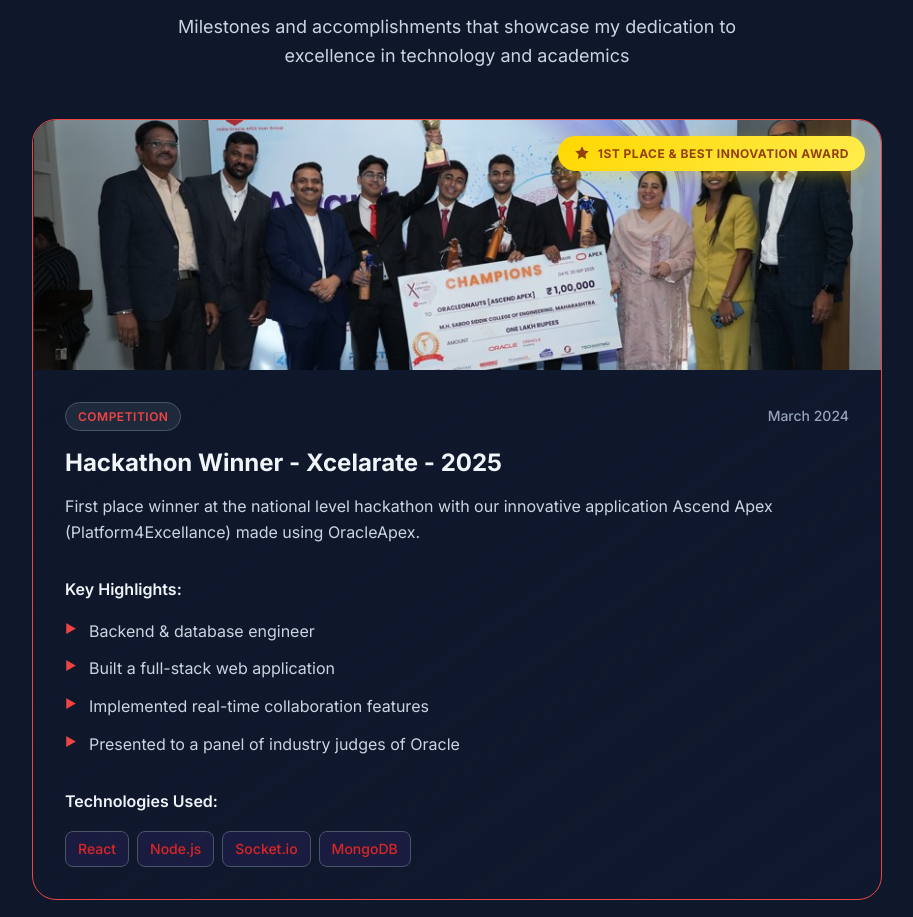
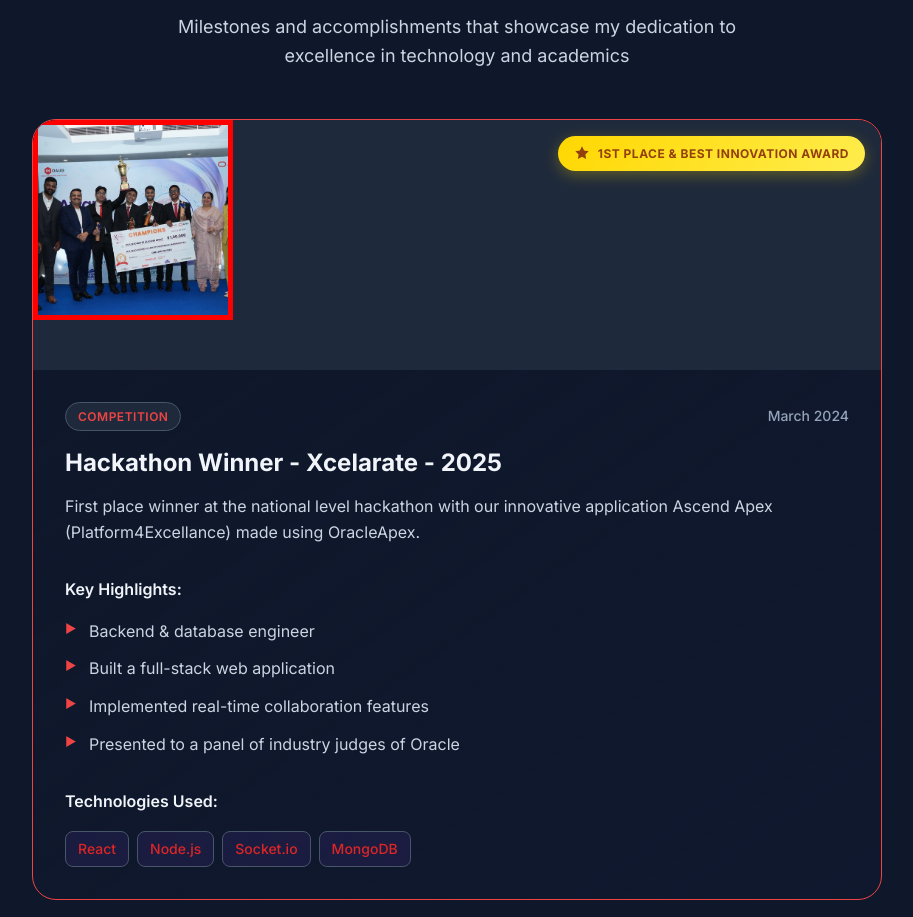
Before and after one commit to FawazMulla/Portfolio, a React (Create React App) app: page / in a window 1280 px wide. Shown: the part 2520-3437 px from the top of the page, without its empty margins (183-1096 px from the left). Built offline with nearby package versions, Linux system fonts and the light colour scheme.

Commit message:
test image for github pages
Add styles for achievement image including size and border.

```diff
--- a/src/components/Achievements/Achievements.js
+++ b/src/components/Achievements/Achievements.js
@@ -40,6 +40,14 @@
                   <img
                     src={achievement.image}
                     alt={achievement.title}
+                    style={{
+    display: "block",
+    width: "200px",
+    height: "200px",
+    position: "relative",
+    zIndex: 9999,
+    border: "5px solid red"
+  }}
                     onError={(e) => {
               e.currentTarget.style.display = "none";
               const placeholder = e.currentTarget.parentElement.querySelector(".achivement-image-placeholder");
```
